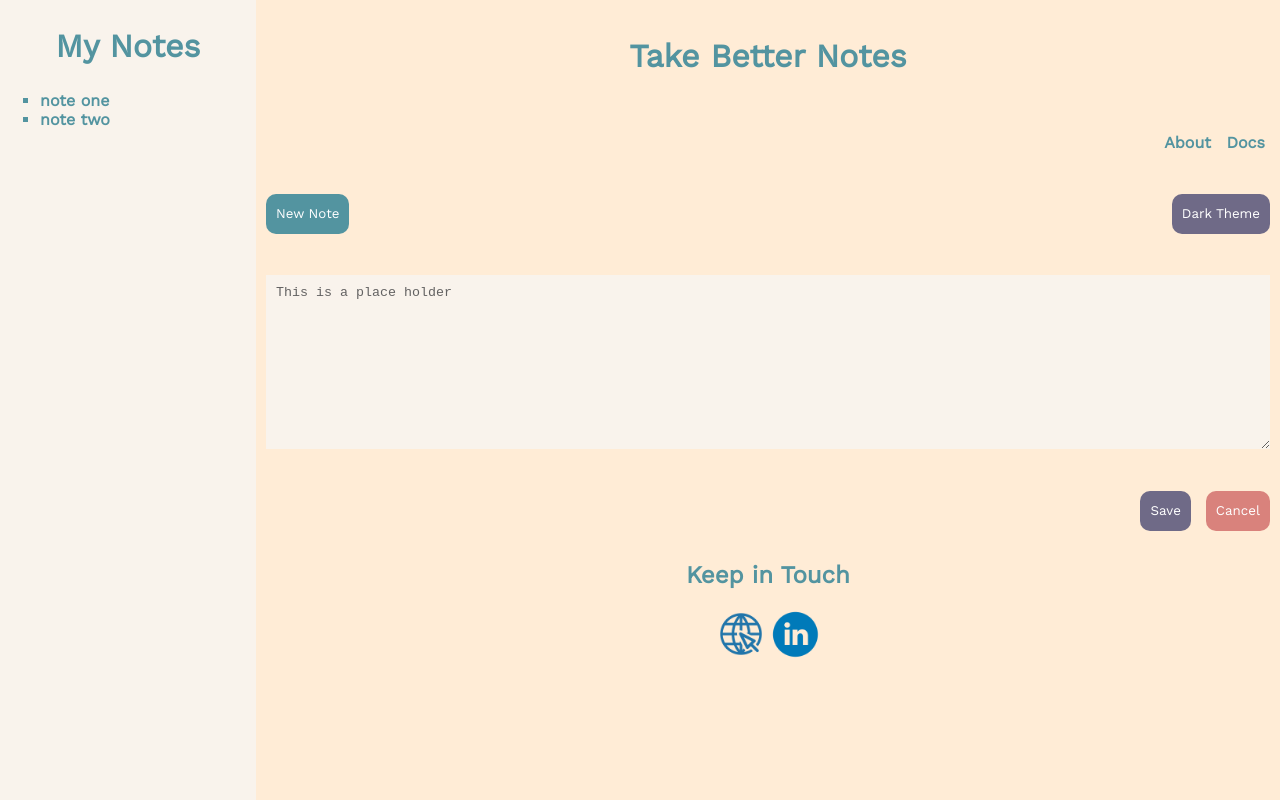
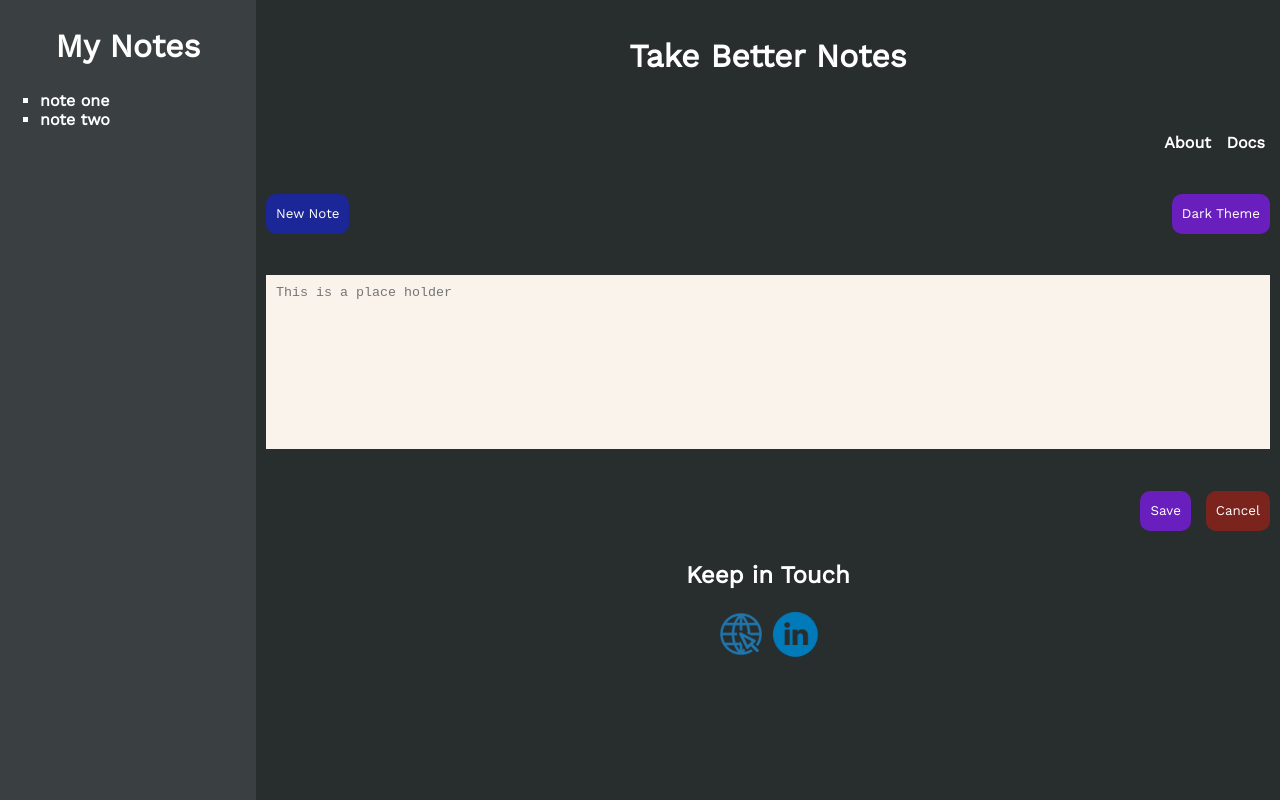
Before and after one commit to markus-bcit/assignment1, a plain HTML site: page index.html in a window 1280 px wide. Both pictures are taken after a click on the button "Dark Theme". Drawn offline with nearby package versions, Linux system fonts and the light colour scheme.

Commit message:
dark theme added

```diff
--- a/css/stylesheet.css
+++ b/css/stylesheet.css
@@ -1,9 +1,9 @@
+
 html{
     height: 100%;
 }
 h1{
     font-family:  'Work Sans', sans-serif;
-    color:#5394A0;
     font-size: 2em;
     text-align: center;
 }
@@ -12,6 +12,7 @@ body{
     margin: 0px;
     display: grid;
     height: 100%;
+    color:#5394A0;
 }
 main{
     margin: 10px;
@@ -27,12 +28,10 @@ aside{
 .notes-taken{
     list-style: square;
     font-family:  'Work Sans', sans-serif;
-    color:#5394A0;
     font-weight: bold;
 }
 nav{
     font-family:  'Work Sans', sans-serif;
-    color:#5394A0;
     text-align: right;
 }
 section{
@@ -66,14 +65,10 @@ section{
     padding: 0px 10px 0px 10px;
 }
 
-a:link, a:visited{
-    text-decoration: none;
-    color: #5394A0;
+a{
+    cursor: pointer;
 }
-a:hover{
-    text-decoration: none;
-    color: #5394a083;
-}
+
 button:link, button:hover, button:visited{
     text-decoration: none;
     background-color: #5394a083;
@@ -88,6 +83,7 @@ textarea{
     padding: 10px;
     height: 100%;
     border: none;
+    resize: none
 }
 textarea:focus{
     outline: none;
@@ -131,11 +127,30 @@ footer{
 }
 h2{
     font-family:  'Work Sans', sans-serif;
-    color:#5394A0;
 }
 img{
     width: 50px;
 }
+.bodydark{
+    background-color: #282d2e;
+    color: #ffffff;
+}
+.asidedark{
+    background-color: #3a4041;
+}
+.lighttext{
+    color: #ffffff;
+}
+.buttonDB{
+    background-color: #1b2697;
+}
+.buttonDP{
+    background-color: #691fbe;
+}
+.buttonDR{
+    background-color: #7b241e;
+}
+
 @media screen and (min-width: 600px){
     body{
         grid-template-areas: '1 2';
--- a/index.html
+++ b/index.html
@@ -1,3 +1,4 @@
+
 <!DOCTYPE html>
 <html lang="en">
   <head>
@@ -10,11 +11,12 @@
       href="https://fonts.googleapis.com/css2?family=Work+Sans&display=swap"
       rel="stylesheet"
     />
+    <script defer src="scripts/scripts.js" defer></script>
     <title>Assignment 1</title>
   </head>
   <body>
     <aside>
-      <h1>My Notes</h1>
+      <h1 class="h1">My Notes</h1>
       <ul class="notes-taken">
         <li>note one</li>
         <li>note two</li>
@@ -22,18 +24,17 @@
     </aside>
     <main>
       <section>
-        <h1>Take Better Notes</h1>
+        <h1 class="h1">Take Better Notes</h1>
         <nav>
-          <a href="">About</a>
-          <a href="">Docs</a>
+          <a >About</a>
+          <a >Docs</a>
         </nav>
         <div class="top-buttons">
           <button class="button1" type="button">New Note</button>
           <button class="button2" type="button">Dark Theme</button>
         </div>
         <article>
-          <textarea name="Note" id="take-note" cols="30" rows="10">
-This is a place holder</textarea
+          <textarea name="Note" id="take-note" cols="30" rows="10" placeholder="This is a place holder" ></textarea
           >
         </article>
         <div class="bot-buttons">
--- a/scripts/scripts.js
+++ b/scripts/scripts.js
@@ -0,0 +1,25 @@
+const aside = document.querySelector('aside')
+const a = document.querySelector('a')
+const button1 = document.querySelector('.button1')
+const button2 = document.querySelector('.button2')
+const button3 = document.querySelector('.button3')
+const button4 = document.querySelector('.button4')
+
+
+// function darkmode(){
+//     document.body.classList.add('asidedark')
+// }
+
+// const buttonContainer = document.querySelector('div.button-container')
+
+
+function togglemode(){
+    document.body.classList.toggle('bodydark')
+    aside.classList.toggle('asidedark')
+    button1.classList.toggle('buttonDB')
+    button2.classList.toggle('buttonDP')
+    button3.classList.toggle('buttonDP')
+    button4.classList.toggle('buttonDR')
+}
+
+button2.addEventListener('click', togglemode)
```
